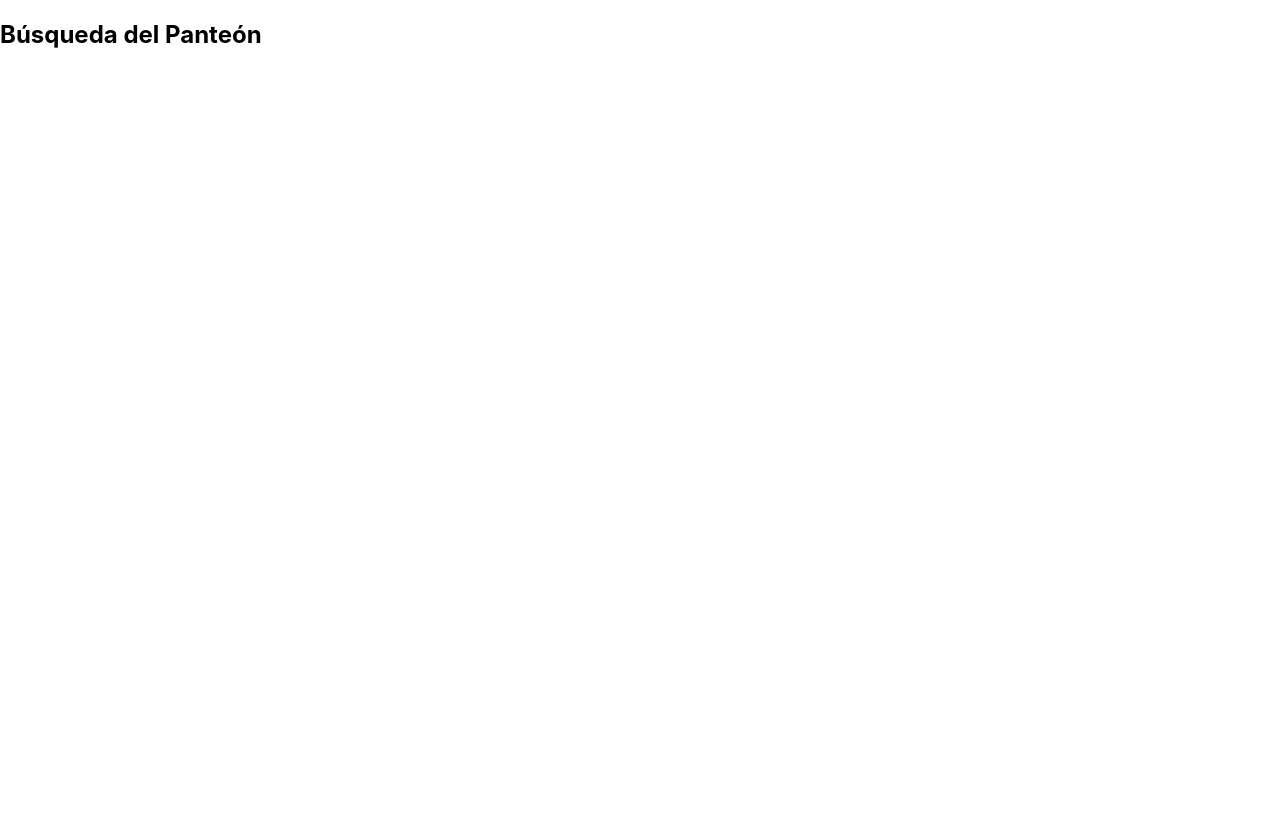
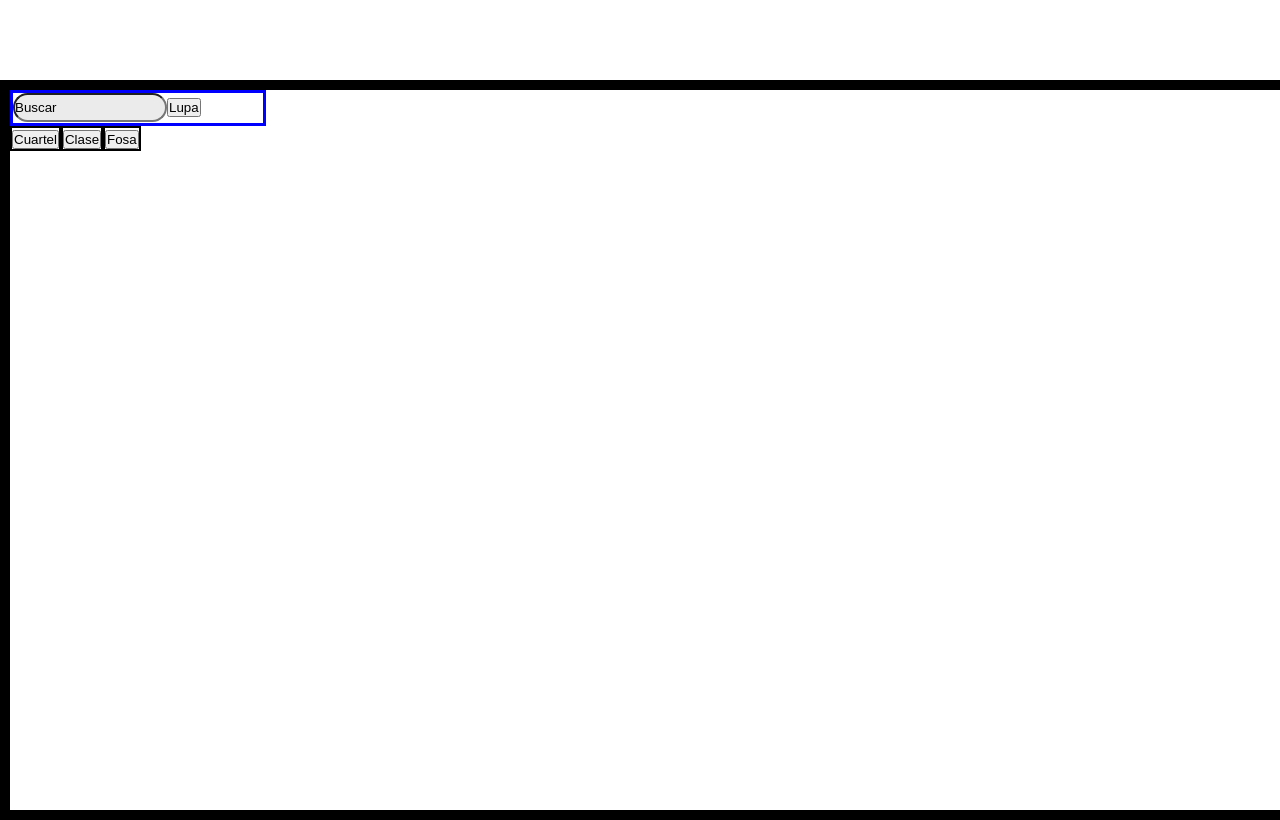
Before and after one commit to ErhartFabian/panteonpublico, a React (Create React App) app: page /Busqueda in a window 1280 px wide. Built offline with nearby package versions, Linux system fonts and the light colour scheme.

Commit message:
Comienzo

```diff
--- a/src/Components/Busqueda/Busqueda.css
+++ b/src/Components/Busqueda/Busqueda.css
@@ -0,0 +1,37 @@
+* {
+    padding: 0;
+    margin: 0;
+}
+
+.table_container{
+    margin-top: 10vh;
+    height: 90vh;
+    width: 100vw;
+    border: 10px solid black;
+}
+
+.search_box{
+    height: 30px;
+    width: 250px;
+    border: 3px solid blue;
+}
+
+.search_input{
+    height: 25px;
+    width: 150px;
+    border-radius: 20px;
+    background-color: #EBEBEB;
+}
+
+.filters > div {
+    display: inline-block;
+    border: 2px solid black
+}
+
+.filters > button {
+    position: absolute;
+    left: 100px;
+    border-radius: 10px;
+    height: 20px;
+    width: 100px
+}
--- a/src/Components/Busqueda/index.js
+++ b/src/Components/Busqueda/index.js
@@ -1,11 +1,31 @@
 import React from "react";
-import "./Busqueda.css";
+import './Busqueda.css';
 
 function Busqueda () {
     return (
-        <div className="SearchBox">
-            <h2 className="title">Búsqueda del Panteón</h2>
+        // <div className="SearchBox">
+        //     <h2 className="title">Búsqueda del Panteón</h2>
+        // </div>
+        //Usar un form para que funcione la búsqueda
+        <div className="table_container">
+            <div className="search_box">
+                <input className="search_input" value={'Buscar'}/>
+                <button className="search_button" type="submit">Lupa</button>
+            </div>
+
+            <div className="filters">
+                <div className="cuartel_filter">
+                    <button className="cuartel_button">Cuartel</button>
+                </div>
+                <div className="clase_filter">
+                    <button className="clase_button">Clase</button>
+                </div>
+                <div className="fosa_filter">
+                    <button className="fosa_button">Fosa</button>
+                </div>
+            </div>
         </div>
+
     )
 }
 
```
